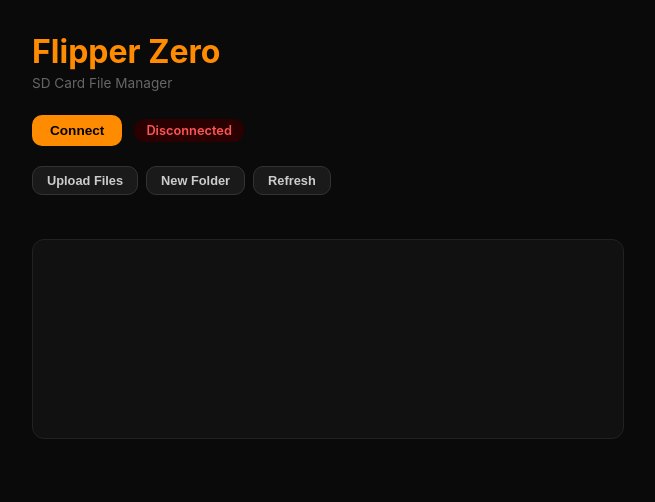
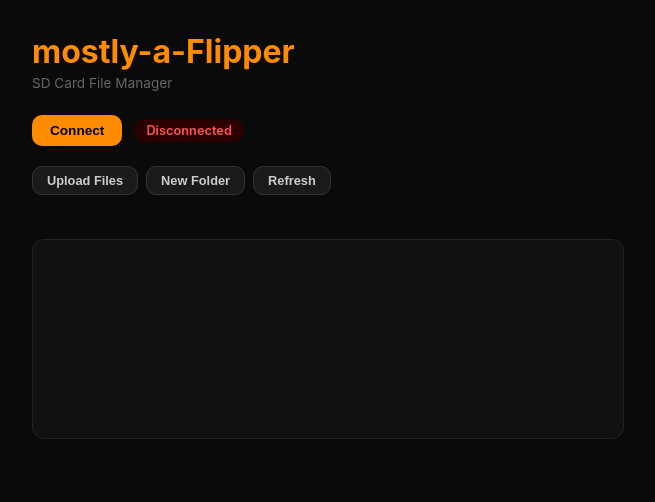
Before and after one commit to pinchepasta/mostly-a-Flipper, a plain HTML site: page filesystem.html in a window 1280 px wide. Shown: the whole page, without its empty margins (312-967 px from the left). Drawn offline with Linux system fonts and the light colour scheme.

Commit message:
Cleaning up old stuff

```diff
--- a/filesystem.html
+++ b/filesystem.html
@@ -3,7 +3,7 @@
 <head>
 <meta charset="UTF-8">
 <meta name="viewport" content="width=device-width, initial-scale=1.0">
-<title>Flipper Zero - SD Card Manager</title>
+<title>mostly-a-Flipper - SD Card Manager</title>
 <script type="module">
 
 let port = null;
@@ -631,7 +631,7 @@
 </head>
 <body>
   <div class="container">
-    <h1>Flipper Zero</h1>
+    <h1>mostly-a-Flipper</h1>
     <p class="subtitle">SD Card File Manager</p>
 
     <div class="header">
```
Also changed, not shown: interface.html (+2 -2 lines), pic3.png (deleted), pic4.png (deleted), 1 other file.
